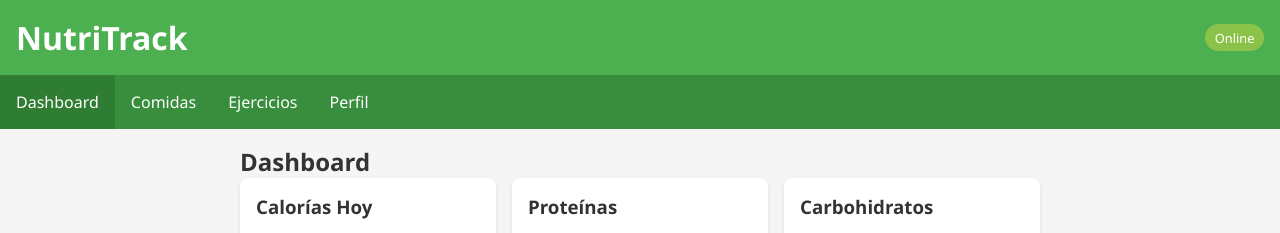
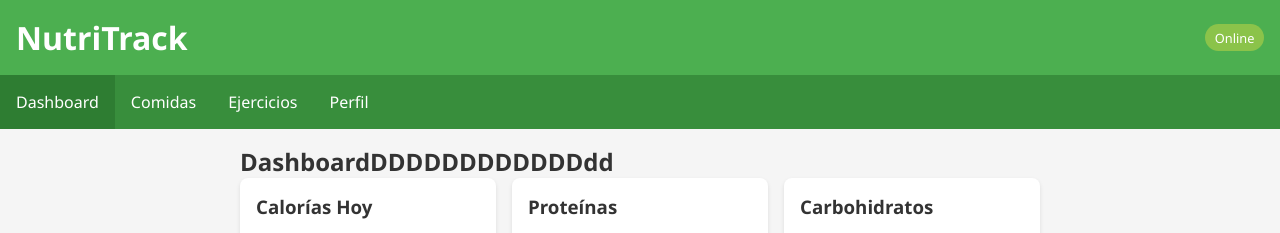
Before and after one commit to Emaus025/NutriTrack, a Vue app in the folder client/: page / in a window 1280 px wide. Shown: the top 233 px of the page. Built offline with nearby package versions, Linux system fonts and the light colour scheme; no server answers.

Commit message:
Cambio de título de dashboard para probrar cambios de estado blue n green

```diff
--- a/client/src/views/Dashboard.vue
+++ b/client/src/views/Dashboard.vue
@@ -1,6 +1,6 @@
 <template>
   <div class="dashboard">
-    <h2>Dashboard</h2>
+    <h2>DashboardDDDDDDDDDDDDdd</h2>
 
     <div class="stats-container">
       <div class="stat-card">
```
